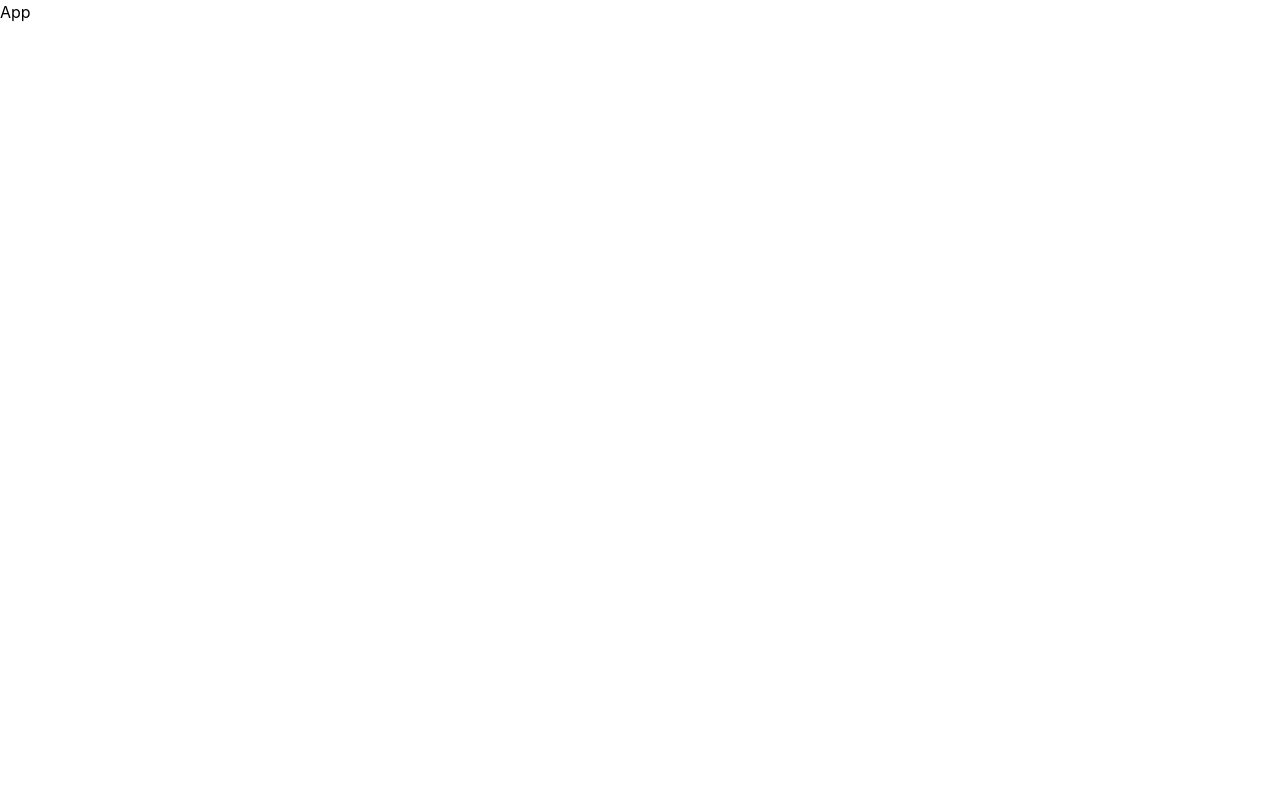
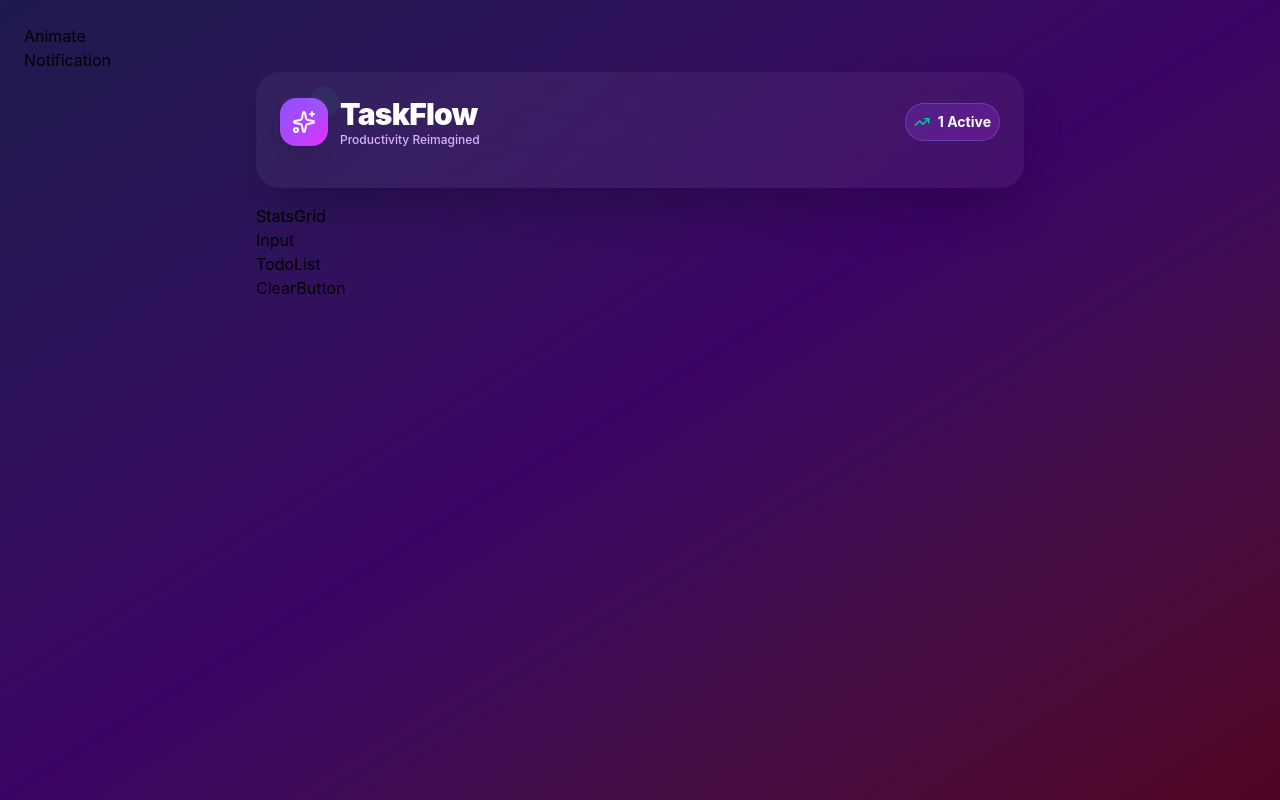
Before and after one commit to kapilchandrawal/Task-Flow-App, a React (Vite) app: page / in a window 1280 px wide. Built offline with nearby package versions, Linux system fonts and the light colour scheme.

Commit message:
Created Header UI

```diff
--- a/src/App.jsx
+++ b/src/App.jsx
@@ -1,9 +1,29 @@
-import React from 'react'
+import React from "react";
+import Animate from "./components/Animate";
+import Notification from "./components/Notification";
+import Header from "./components/Header";
+import StatsGrid from "./components/StatsGrid";
+import Input from "./components/Input";
+import TodoList from "./components/TodoList";
+import ClearButton from "./components/ClearButton";
 
 const App = () => {
   return (
-    <div>App</div>
-  )
-}
+    <>
+      <div className="min-h-screen bg-linear-to-br from-indigo-950 via-purple-950 to-pink-950 p-3 sm:p-6 relative overflow-hidden">
+        <Animate />
+        <Notification />
 
-export default App
+        <div className="max-w-3xl mx-auto relative z-10">
+          <Header />
+          <StatsGrid />
+          <Input />
+          <TodoList />
+          <ClearButton />
+        </div>
+      </div>
+    </>
+  );
+};
+
+export default App;
--- a/src/components/Header.jsx
+++ b/src/components/Header.jsx
@@ -1,9 +1,39 @@
-import React from 'react'
+import React from "react";
+import { Sparkles, TrendingUp  } from "lucide-react";
 
 const Header = () => {
   return (
-    <div>Header</div>
-  )
-}
+    <>
+      <div className="backdrop-blur-2xl bg-white/5 rounded-3xl border-white/10 p-6 mb-4 shadow-2xl">
+        <div className="flex items-center justify-between mb-4">
 
-export default Header
+          {/* Left side part */}
+          <div className="flex items-center gap-3">
+            <div className="relative">
+              <div className="w-12 h-12 bg-linear-to-br from-violet-500 via-purple-500 to-fuchsia-500 rounded-2xl flex items-center justify-center shadow-lg">
+                <Sparkles className="text-white" size={24} />
+              </div>
+              <div className="absolute -top-1 -right-1 w-4 h-4 bg-emerald-400 rounded-full animate-ping"></div>
+            </div>
+            <div>
+              <h1 className="text-3xl font-black text-white tracking-tight">
+                TaskFlow
+              </h1>
+              <p className="text-purple-300 text-xs font-medium">
+                Productivity Reimagined
+              </p>
+            </div>
+          </div>
+
+          {/* Right side part */}
+          <div className="flex items-center gap-2 px-2 py-2 bg-linear-to-br from-violet-500/20 to-fuchsia-500/20 rounded-full border border-violet-400/30">
+            <TrendingUp size={16} className="text-emerald-400" />
+            <span className="text-white font-bold text-sm">{1} Active</span>
+          </div>
+        </div>
+      </div>
+    </>
+  );
+};
+
+export default Header;
```
